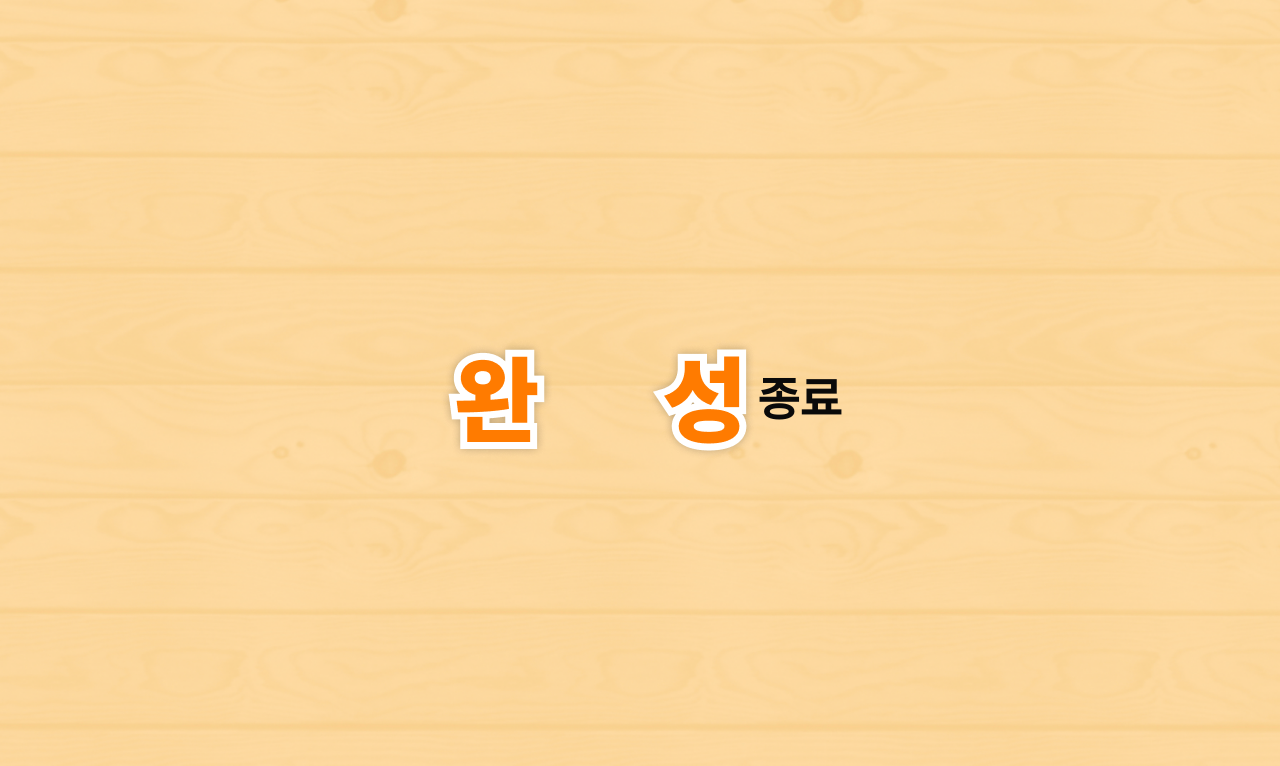
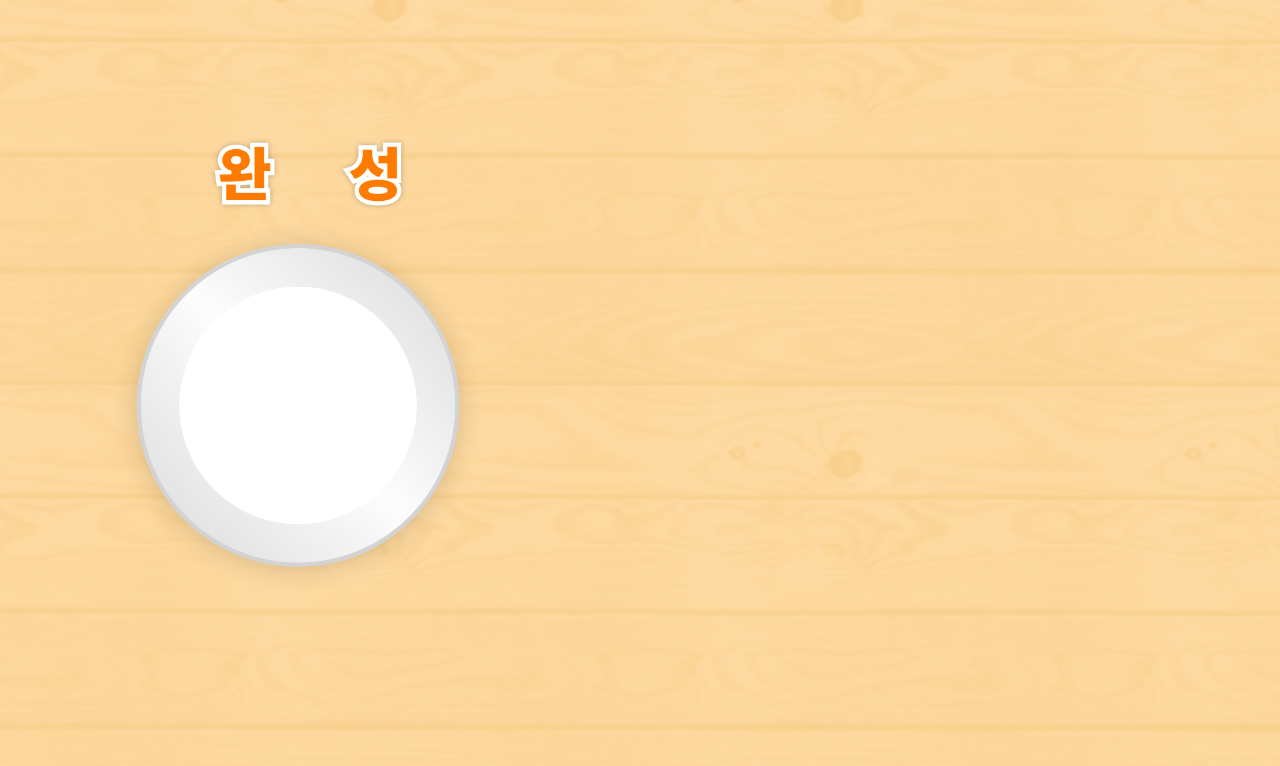
Before and after one commit to STDev-Science-Hackathon-16/Frontend, a React (Vite) app: page /ending in a window 1280 px wide. Shown: the top 766 px of the page. Built offline with nearby package versions, Linux system fonts and the light colour scheme.

Commit message:
fix: 엔딩으로 바로 넘어가는 버그 수정

```diff
--- a/src/pages/Dough.tsx
+++ b/src/pages/Dough.tsx
@@ -67,7 +67,10 @@ function Dough() {
 			strongflourClickCount +
 			saltClickCount +
 			sugarClickCount;
-		return totalClicks >= 1 ? "/bowl1.png" : "/bowl.png";
+
+		if (totalClicks >= 3) return "/bowl1.png";
+		if (totalClicks >= 1) return "/bowl2.png";
+		return "/bowl.png";
 	};
 
 	const getWaterImage = () => {
--- a/src/pages/Ending.tsx
+++ b/src/pages/Ending.tsx
@@ -13,13 +13,28 @@ function Ending() {
 		step,
 		score,
 	} = useBreadStore();
+
+	const getBreadImage = () => {
+		if (bread != null) if (bread === "치아바타") return "/ciabatta.png";
+		if (bread === "포카치아") return "/focaccia.png";
+		return "/sourdough.png";
+	};
+
 	return (
 		<div
 			className="flex items-center justify-center min-h-screen w-full bg-cover bg-top fixed top-0 left-0 right-0 bottom-0 overflow-hidden"
 			style={{ backgroundImage: `url('/bg1.png')` }}
 		>
-			<img src="/complete.png" alt="완성" />
-			<h1 className="text-[46px] font-bold select-none">종료</h1>
+			<img
+				src="/complete.png"
+				alt="완성"
+				className="absolute top-[15%] left-[15%] w-[200px] m-4"
+			/>
+			<img
+				src="/dish.png"
+				alt="접시"
+				className="absolute top-[25%] left-[7%] w-[30%] m-4"
+			/>
 		</div>
 	);
 }
--- a/src/pages/Shaping.tsx
+++ b/src/pages/Shaping.tsx
@@ -45,7 +45,7 @@ function Shaping() {
 			const result = await response.json();
 
 			if (result.status === "success" && result.data.pass === true) {
-				navigate("/ending");
+				navigate("/secondary");
 			} else if (result.status === "success" && result.data.pass === false) {
 				navigate("/fail");
 			}
```
Also changed, not shown: public/bowl2.png (added).
